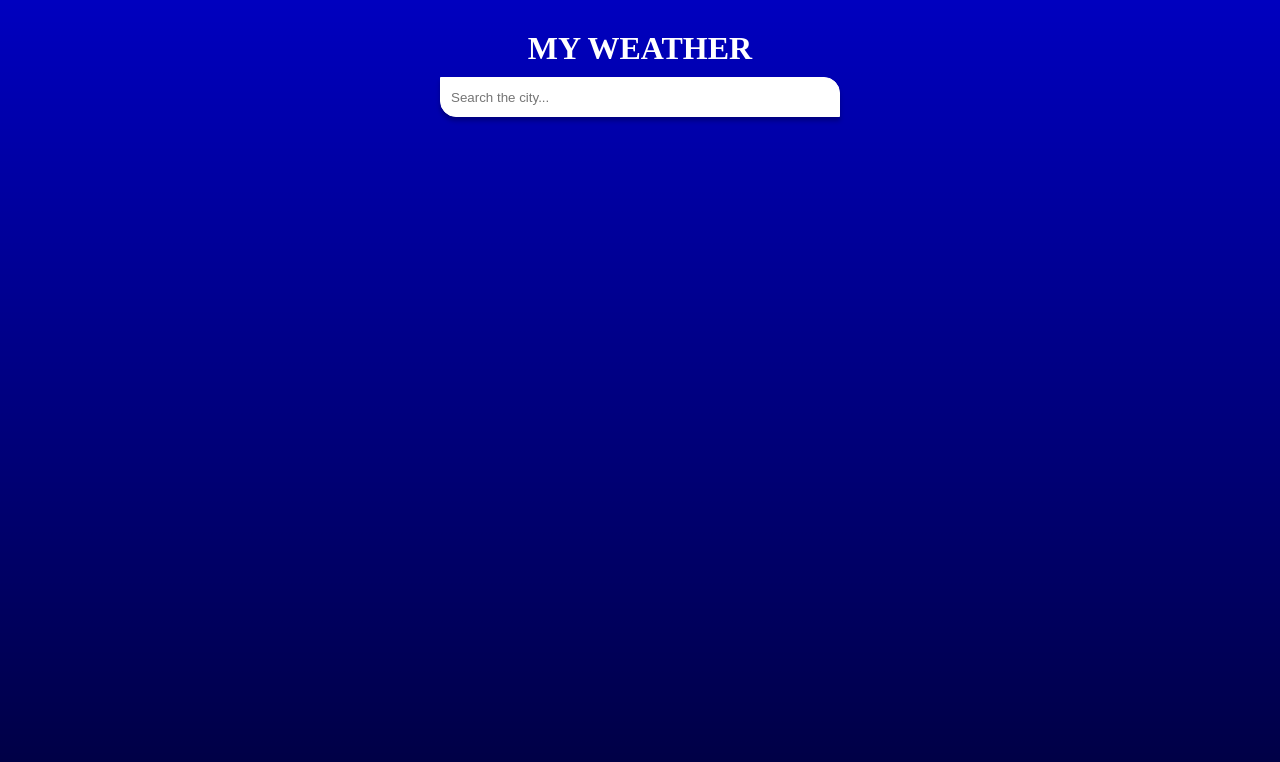
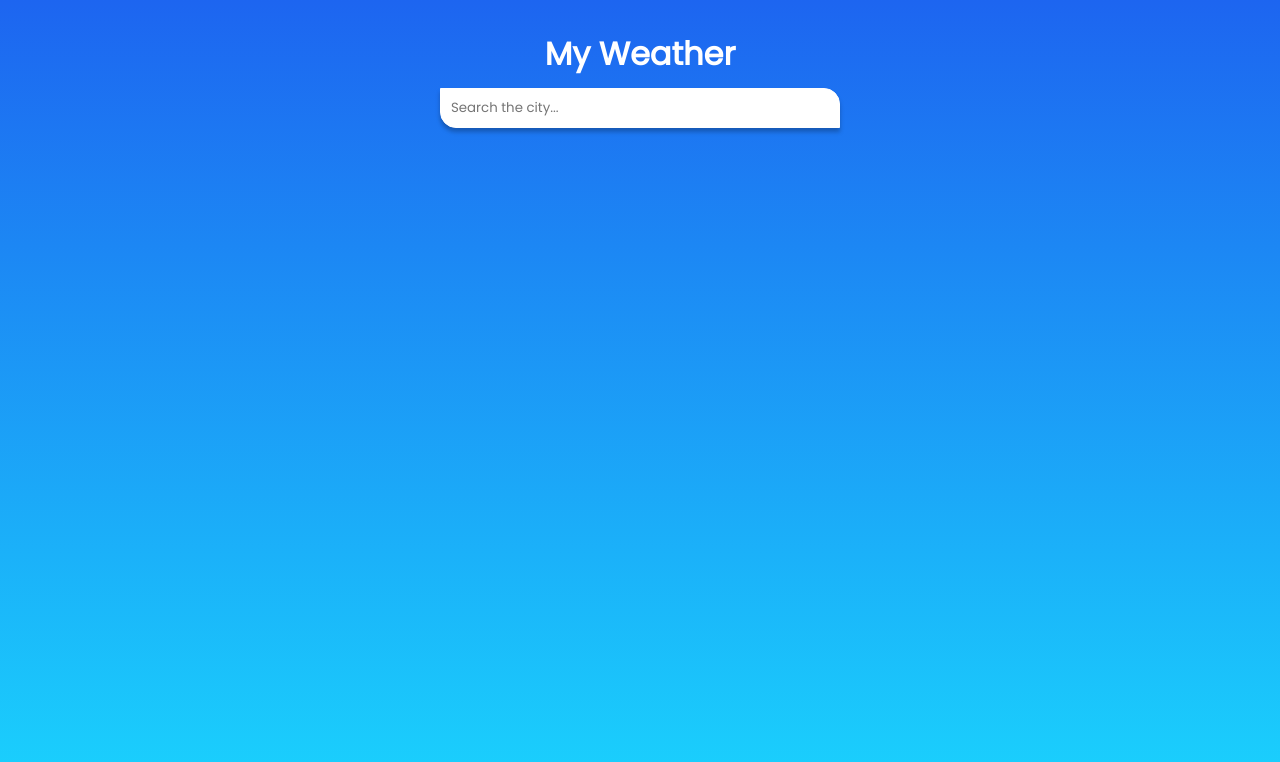
Before and after one commit to arthurisvi/my-weather, a Vue app: page / in a window 1280 px wide. Shown: the top 762 px of the page. Built offline with nearby package versions, Linux system fonts and the light colour scheme.

Commit message:
changing font and background color

```diff
--- a/src/App.vue
+++ b/src/App.vue
@@ -2,7 +2,7 @@
   <div id="app">
     <main>
       <div id="title-app">
-        <h1>MY WEATHER</h1>
+        <h1>My Weather</h1>
       </div>
 
       <div class="container-search">
@@ -99,14 +99,17 @@
 </script>
 
 <style>
+@import url("https://fonts.googleapis.com/css2?family=Poppins&display=swap");
+
 * {
   padding: 0;
   margin: 0;
   box-sizing: border-box;
+  font-family: "Poppins";
 }
 
 #app {
-  background: blue;
+  background: linear-gradient(to bottom, #1d65f0 0%, #1ad3fd 100%);
   background-size: cover;
   background-position: bottom;
   transition: 0.4s;
@@ -119,11 +122,11 @@
   align-items: center;
   padding-top: 30px;
   min-height: 100vh;
-  background-image: linear-gradient(
+  /* background-image: linear-gradient(
     to bottom,
     rgba(0, 0, 0, 0.25),
     rgb(0, 0, 0, 0.75)
-  );
+  ); */
 }
 
 h1 {
```
